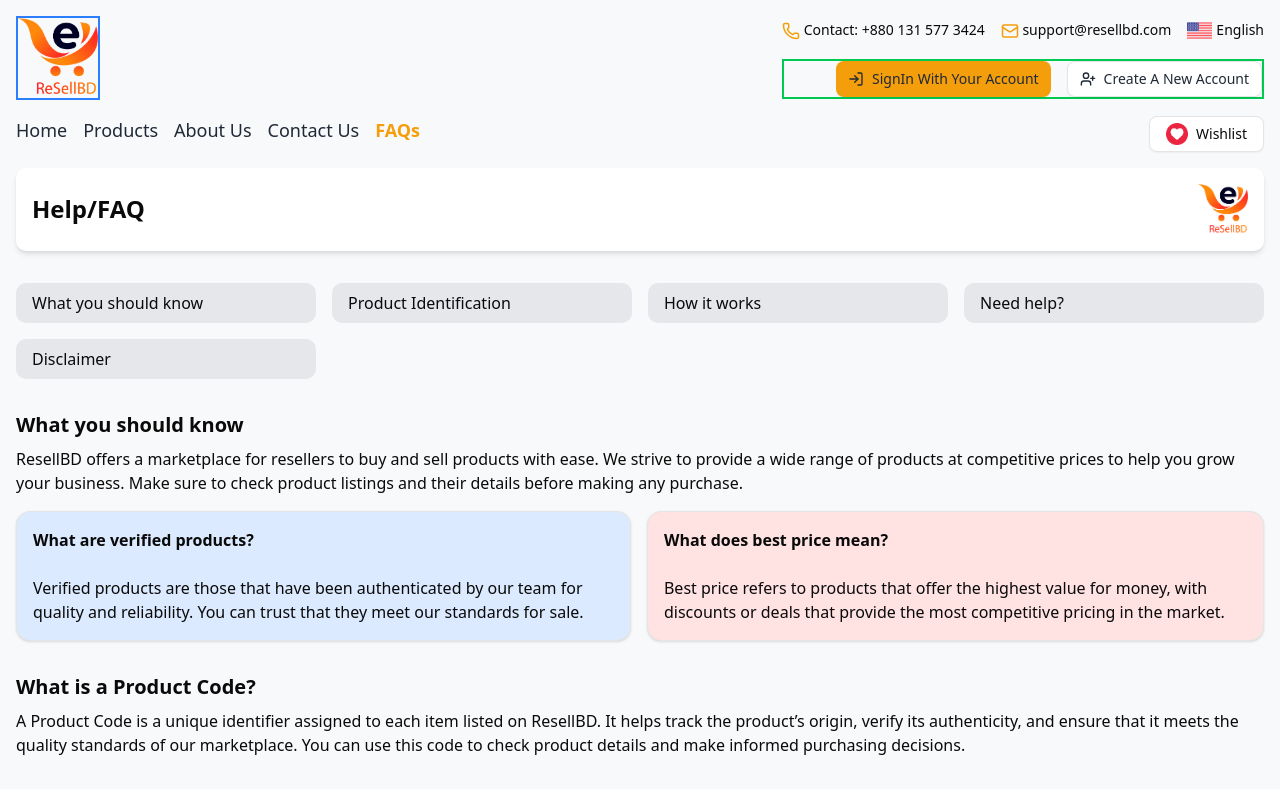
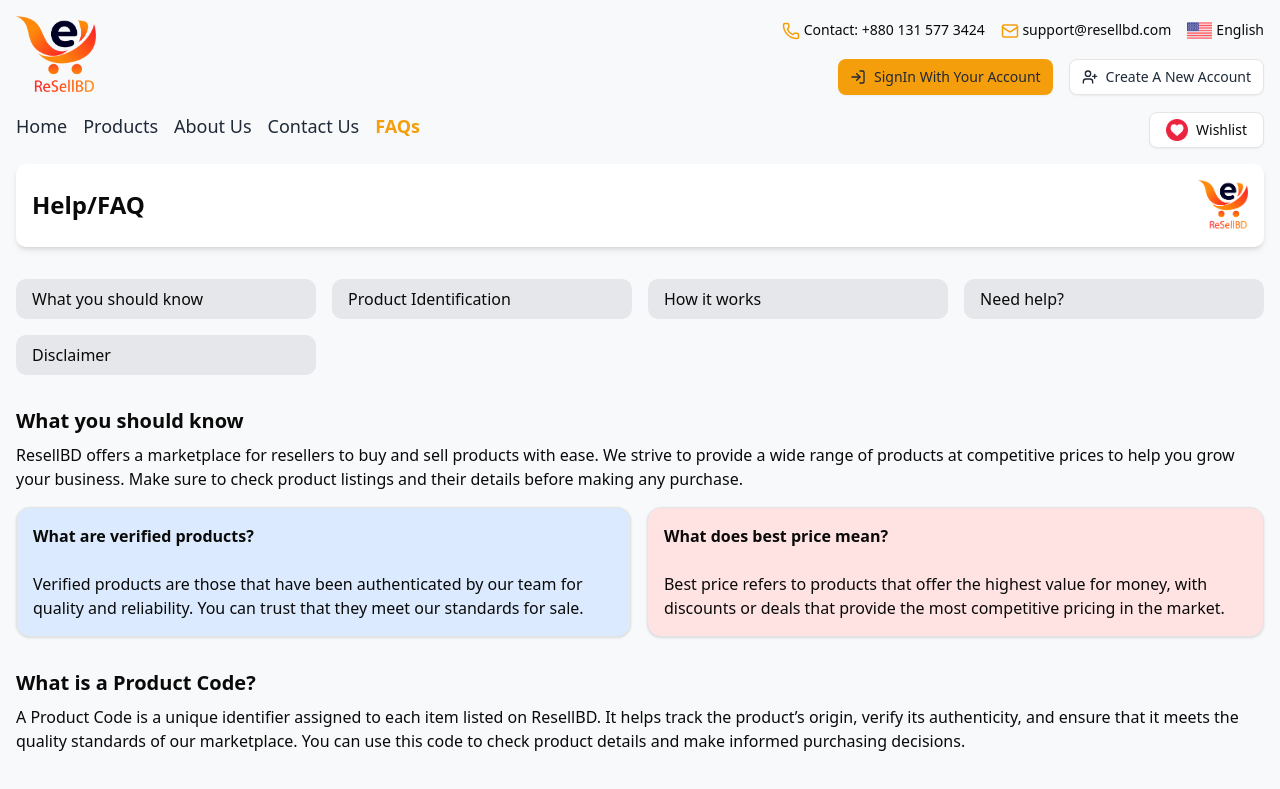
Before and after one commit to Emam-Bokhari/ReSellBD-Client-, a Next.js app: page /faq in a window 1280 px wide. Shown: the top 789 px of the page. Built offline with nearby package versions, Linux system fonts and the light colour scheme.

Commit message:
feat: create loader

```diff
--- a/src/components/shared/Navbar.tsx
+++ b/src/components/shared/Navbar.tsx
@@ -58,7 +58,7 @@
           {/* left side */}
           {/* logo */}
           <Link href="/" className="block">
-            <div className="border-2 border-blue-500">
+            <div>
               <Image src={logo} width={80} height={80} alt="Logo" />
             </div>
           </Link>
@@ -82,7 +82,7 @@
             </div>
 
             {/* signin button */}
-            <div className=" border-2 border-green-500 flex flex-col md:flex-row md:justify-end gap-2 md:gap-4">
+            <div className="  flex flex-col md:flex-row md:justify-end gap-2 md:gap-4">
               <Link href="/login" className="block ">
                 <Button className="bg-[#F59E0B] hover:bg-[#D97706] text-[#1F2937] cursor-pointer">
                   <LogInIcon size={18} />
--- /dev/null
+++ b/src/components/ui/core/Loader/index.css
@@ -0,0 +1,27 @@
+.loading-screen {
+  position: fixed;
+  inset: 0;
+  display: flex;
+  align-items: center;
+  justify-content: center;
+  background: white;
+  z-index: 9999;
+}
+
+.loader {
+  width: 60px;
+  height: 60px;
+  border: 6px solid #f3f3f3;
+  border-top: 6px solid #f59e0b;
+  border-radius: 50%;
+  animation: spin 1s linear infinite;
+}
+
+@keyframes spin {
+  0% {
+    transform: rotate(0deg);
+  }
+  100% {
+    transform: rotate(360deg);
+  }
+}
--- /dev/null
+++ b/src/components/ui/core/Loader/index.tsx
@@ -0,0 +1,9 @@
+import "./index.css";
+
+export default function LoadingScreen() {
+  return (
+    <div className="loading-screen">
+      <div className="loader"></div>
+    </div>
+  );
+}
--- a/src/providers/StoreProvider.tsx
+++ b/src/providers/StoreProvider.tsx
@@ -1,4 +1,5 @@
 "use client";
+import LoadingScreen from "@/components/ui/core/Loader";
 import { AppStore, makeStore } from "@/redux/store";
 import { ReactNode, useRef } from "react";
 import { Provider } from "react-redux";
@@ -15,7 +16,7 @@
 
   return (
     <Provider store={storeRef.current}>
-      <PersistGate loading={<p>Loading...</p>} persistor={persistor}>
+      <PersistGate loading={<LoadingScreen />} persistor={persistor}>
         {children}
       </PersistGate>
     </Provider>
```
